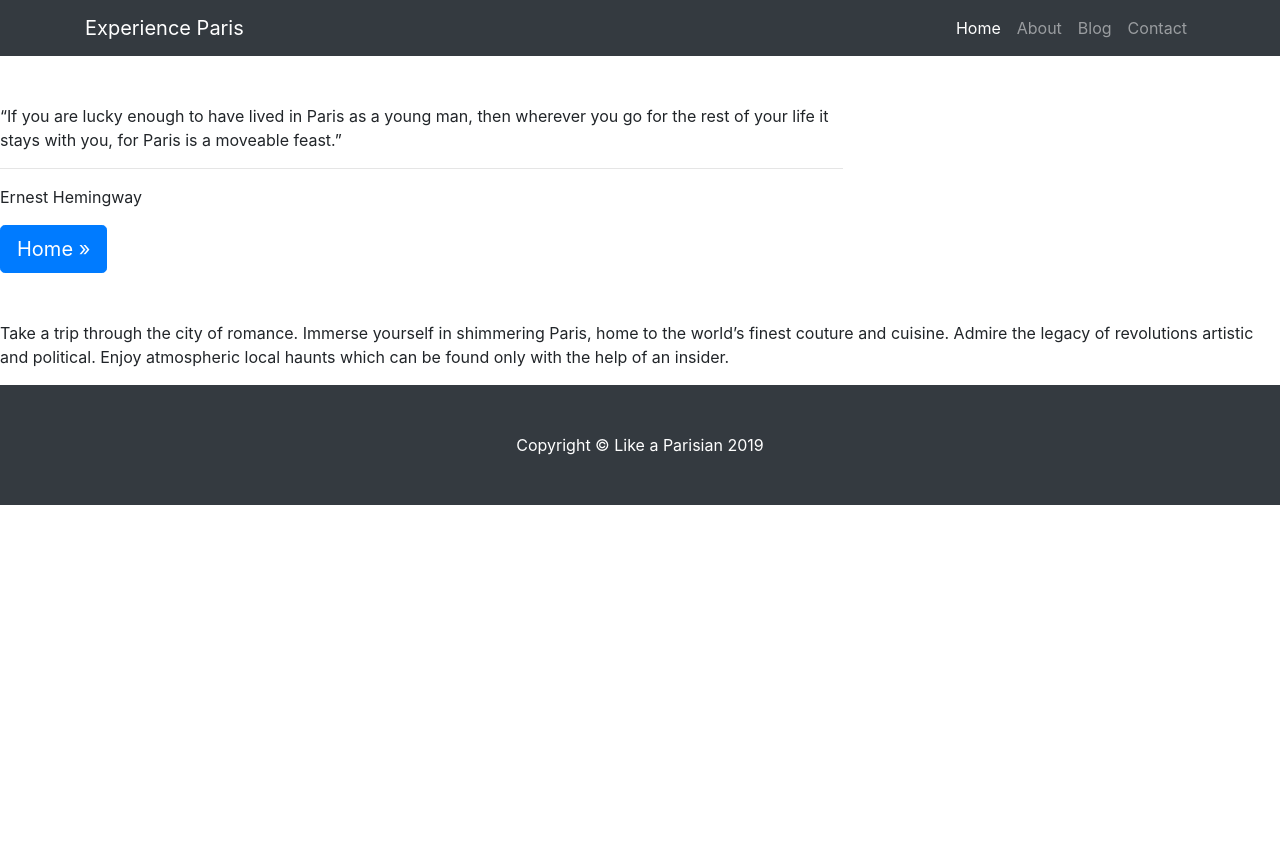
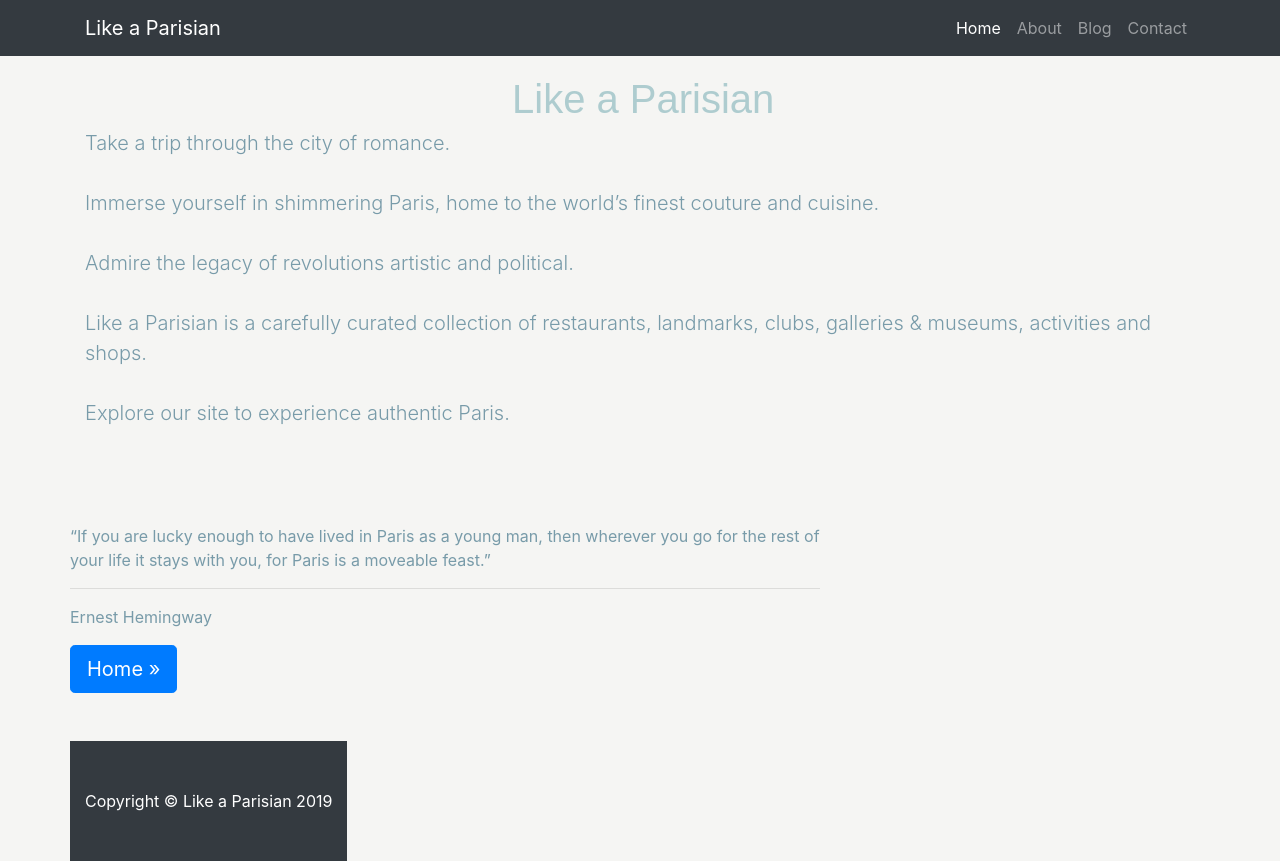
Before and after one commit to eshabhabuta/Like-a-Parisian, a website: page about.html in a window 1280 px wide. Before the commit the page ends 800 px from the top, so only its background shows below. Drawn offline with Linux system fonts and the light colour scheme.

Commit message:
changed background colours, headings, CSS styling

```diff
--- a/about.html
+++ b/about.html
@@ -24,7 +24,7 @@
   <!-- Navigation -->
   <nav class="navbar navbar-expand-lg navbar-dark bg-dark fixed-top">
     <div class="container">
-      <a class="navbar-brand" href="#">Experience Paris</a>
+      <a class="navbar-brand" href="./index.html">Like a Parisian</a>
       <button class="navbar-toggler" type="button" data-toggle="collapse" data-target="#navbarResponsive" aria-controls="navbarResponsive" aria-expanded="false" aria-label="Toggle navigation">
         <span class="navbar-toggler-icon"></span>
       </button>
@@ -39,7 +39,7 @@
             <a class="nav-link" href="./about.html">About</a>
           </li>
           <li class="nav-item">
-            <a class="nav-link" href="#">Blog</a>
+            <a class="nav-link" href="https://theblondeabroad.com/ultimate-paris-travel-guide/">Blog</a>
           </li>
           <li class="nav-item">
             <a class="nav-link" href="./contact.html">Contact</a>
@@ -50,17 +50,34 @@
   </nav>
 
 
-  <!--
 
-  <header class="bg-primary py-5 mb-5">
     <div class="container h-100">
       <div class="row h-100 align-items-center">
         <div class="col-lg-12">
-          <h1 class="display-4 text-white mt-5 mb-2">Like a Parisian</h1>
-          <p class="lead mb-5 text-white-50">A carefully curated collection of restaurants, landmarks, clubs, galleries & museums, activities and shops. Explore our site to experience authentic Paris.</p>
+          <h1 class="display-4 text-#AECCCF mt-5 mb-2"></h1>
+          <br>
+          <p class="lead mb-5 text-#AECCCF-50">Take a trip through the city of romance.
+          <br>
+          <br>
+          Immerse yourself in shimmering Paris,
+          home to the world’s finest couture and cuisine.
+          <br>
+          <br>
+          Admire the legacy of revolutions
+          artistic and political.
+          <br>
+          <br>
+          Like a Parisian is a carefully
+          curated collection of restaurants,
+          landmarks, clubs, galleries & museums,
+          activities and shops.
+          <br>
+          <br>
+          Explore our site to
+          experience authentic Paris.
+          </p>
         </div>
 
--->
 
   <div class="title">
     <h1>Like a Parisian</h1>
@@ -81,13 +98,7 @@
   </div>
   <!-- /.container -->
 
-  <div>
-    <p>Take a trip through the city of romance.
-      Immerse yourself in shimmering Paris, home to the world’s finest couture and cuisine.
-      Admire the legacy of revolutions artistic and political. Enjoy atmospheric local haunts
-      which can be found only with the help of an insider.
-    </p>
-  </div>
+
 
   <!-- Footer -->
   <footer class="py-5 bg-dark">
--- a/css/business-frontpage.css
+++ b/css/business-frontpage.css
@@ -5,7 +5,10 @@
  */
 body {
   padding-top: 56px;
+  background-color: #F5F5F3;
+  color: #789BA9
 }
+
 
 
 .d-block{
@@ -16,6 +19,6 @@ body {
   position:absolute;
   top: 75px;
   left: 40%;
-  color: white;
+  color: #AECCCF;
   font-family: Arial
 }
```
Also changed, not shown: contact.html (+7 -9 lines), index.html (+5 -8 lines).
